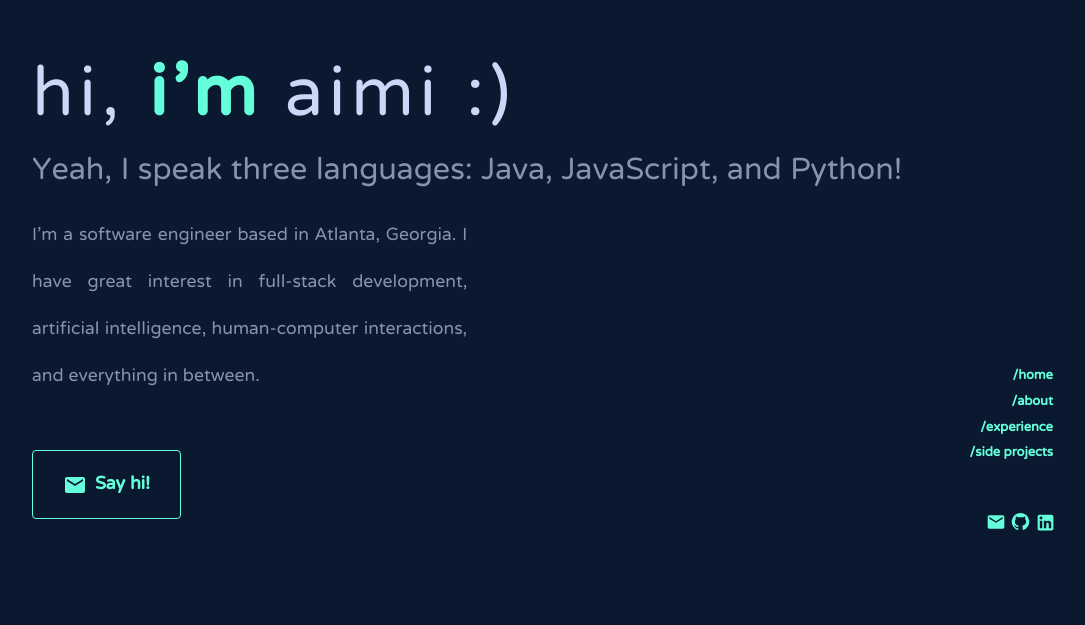
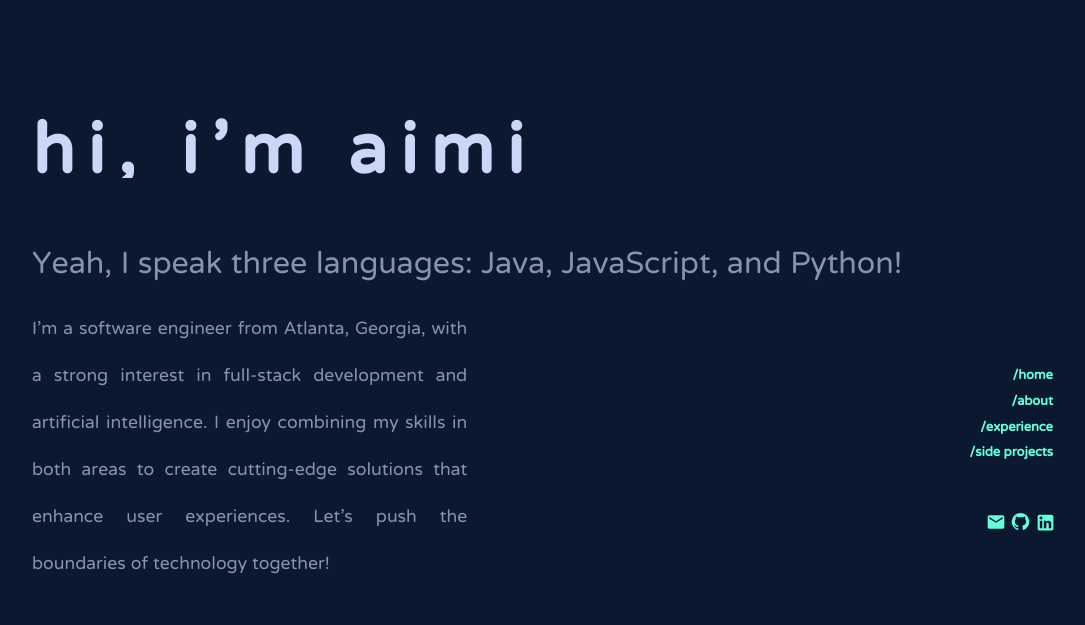
Before and after one commit to aimiisme/ImAimi, a React (Create React App) app: page / in a window 1280 px wide. Shown: the part 175-800 px from the top of the page, without its empty margins (160-1245 px from the left). Built offline with nearby package versions, Linux system fonts and the light colour scheme.

Commit message:
Updated About Page Content

```diff
--- a/src/components/Intro.js
+++ b/src/components/Intro.js
@@ -22,11 +22,7 @@ class Intro extends React.Component {
     return (
       <div id="intro">
         <div className="intro-typing">
-          <span className="intro-title">
-            {"hi, "}
-            <span className="intro-name">{"i'm"}</span>
-            {" aimi :)"}
-          </span>
+          <h1 className="intro-title">hi, i'm aimi</h1>
         </div>
 
         <FadeInSection>
@@ -34,13 +30,15 @@ class Intro extends React.Component {
             Yeah, I speak three languages: Java, JavaScript, and Python!
           </div>
           <div className="intro-desc">
-            I'm a software engineer based in Atlanta, Georgia. I have great
-            interest in full-stack development, artificial intelligence,
-            human-computer interactions, and everything in between.
+            I'm a software engineer from Atlanta, Georgia, with a strong
+            interest in full-stack development and artificial intelligence. I
+            enjoy combining my skills in both areas to create cutting-edge
+            solutions that enhance user experiences. Let's push the boundaries
+            of technology together!
           </div>
           <a href="mailto:aimitranhoang@gmail.com" className="intro-contact">
             <EmailIcon sx={{ marginRight: 1 }}></EmailIcon>
-            {"  " + "Say hi!"}
+            {"  " + "Contact me"}
           </a>
         </FadeInSection>
       </div>
--- a/src/styles/Intro.css
+++ b/src/styles/Intro.css
@@ -10,29 +10,29 @@
 canvas {
   width: 200px !important;
 }
-.intro-typing {
+.intro-typing h1 {
   overflow: hidden; /* Ensures the content is not revealed until the animation */
-  border-right: 0.3em solid var(--green-bright); /* The typewriter cursor */
+  border-right: 0.1em solid var(--green-bright); /* The typewriter cursor */
   white-space: nowrap; /* Keeps the content on a single line */
-  animation: typing 3.75s steps(60, end), blink-caret 0.75s step-end infinite;
+  animation: typing 2.5s steps(40, end), blink-caret 0.75s step-end infinite;
 }
-.intro-typing span {
+.intro-title {
   height: 0.75em;
   line-height: 1em;
-  letter-spacing: 5px;
-}
-.intro-title {
+  letter-spacing: 0.15em;
   font-family: "NTR", sans-serif;
   font-size: 86px;
+  font-weight: bold;
   color: var(--lightest-slate);
 }
+
 /* The typing effect */
 @keyframes typing {
   from {
     width: 0;
   }
   to {
-    width: 60%;
+    width: 100%;
   }
 }
 
@@ -45,12 +45,6 @@ canvas {
   50% {
     border-color: var(--green-bright);
   }
-}
-.intro-name {
-  font-family: "NTR", sans-serif;
-  color: var(--green-bright);
-  font-weight: bold;
-  font-size: 86px;
 }
 
 .intro-subtitle {
@@ -105,9 +99,6 @@ b {
   .intro-title {
     font-size: 46px;
   }
-  .intro-name {
-    font-size: 46px;
-  }
 
   .intro-subtitle {
     margin: 0;
@@ -125,6 +116,6 @@ b {
   .intro-contact {
     font-size: 16px;
     align-self: center;
-    margin-left: 30%;
+    margin: 10px auto;
   }
 }
```
